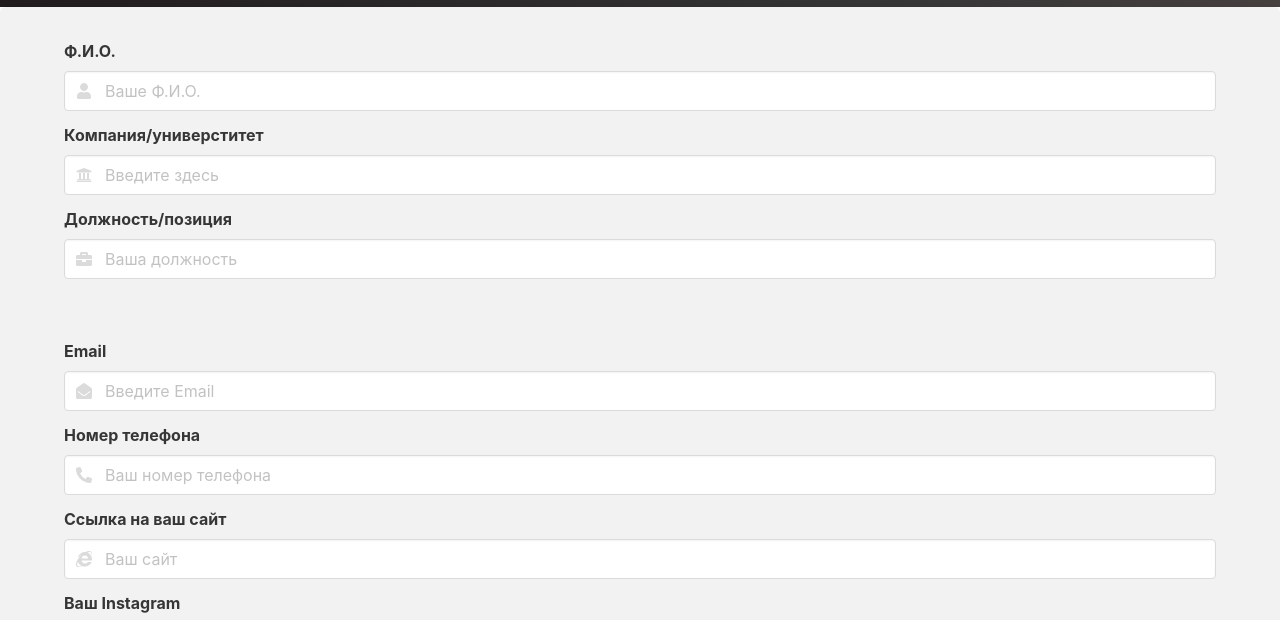
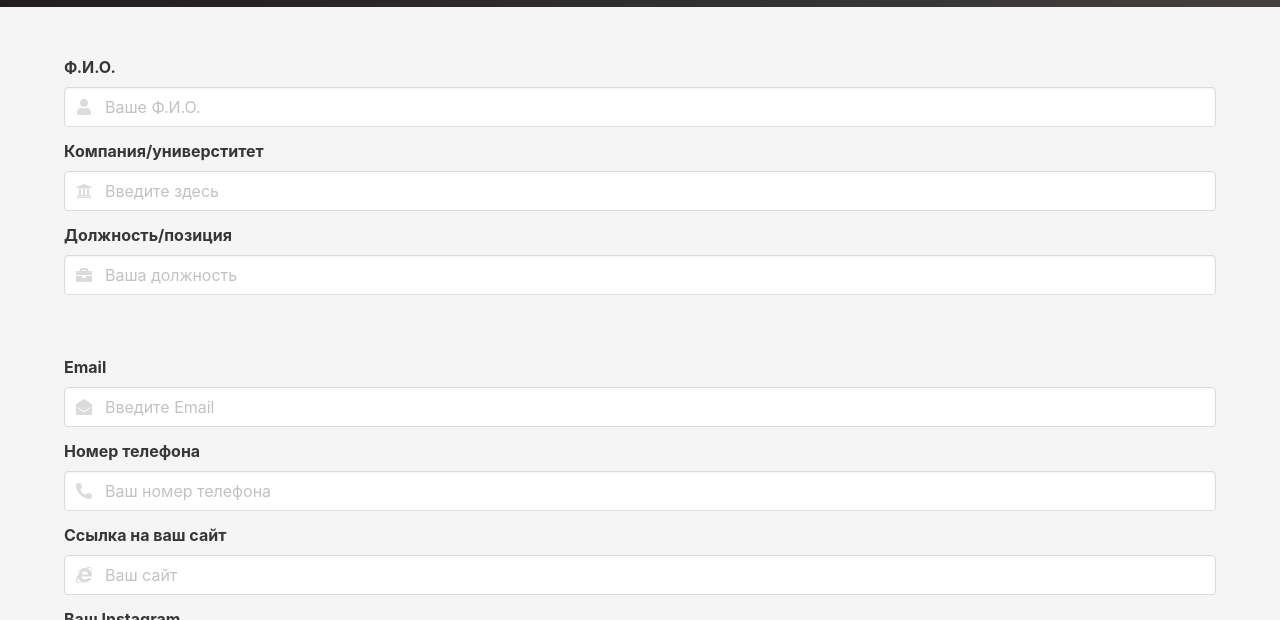
Before and after one commit to Nelson9309/visit_card, a plain HTML site: page form.html in a window 1280 px wide. Shown: the part 77-697 px from the top of the page. Drawn offline with Linux system fonts and the light colour scheme.

Commit message:
use proper classses for padding and coloring

```diff
--- a/form.html
+++ b/form.html
@@ -22,8 +22,7 @@
       </div>
     </section>
 
-    <div class="backgrounds">
-      <div class="box">
+    <section class="section has-background-light">
         <div class="container">
         <div class="field">
           <label class="label">Ф.И.О.</label>
@@ -139,7 +138,6 @@
           </div>
         </div>
         </div>
-      </div>
-    </div>
+    </section>
   </body>
 </html>
```
